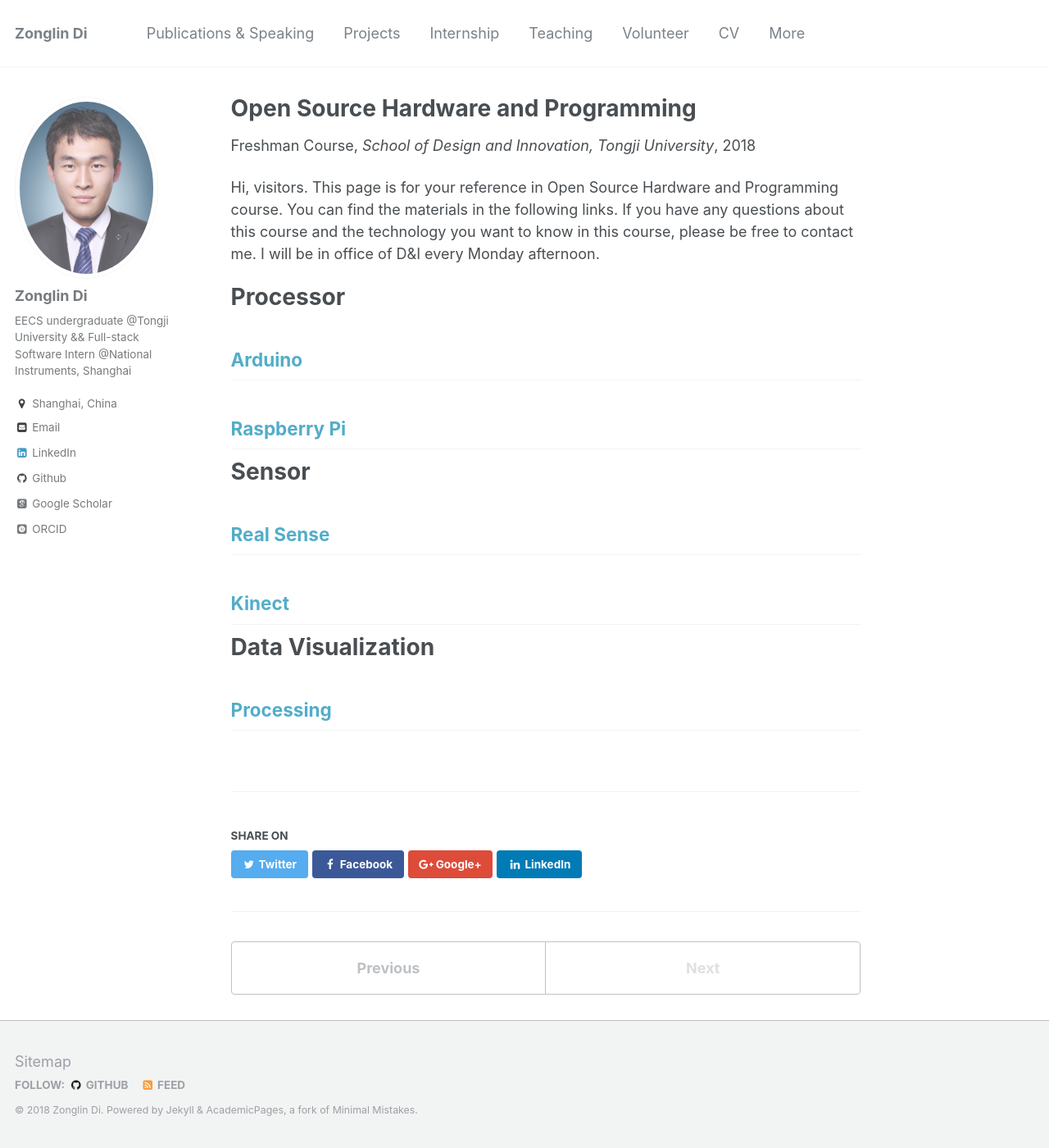
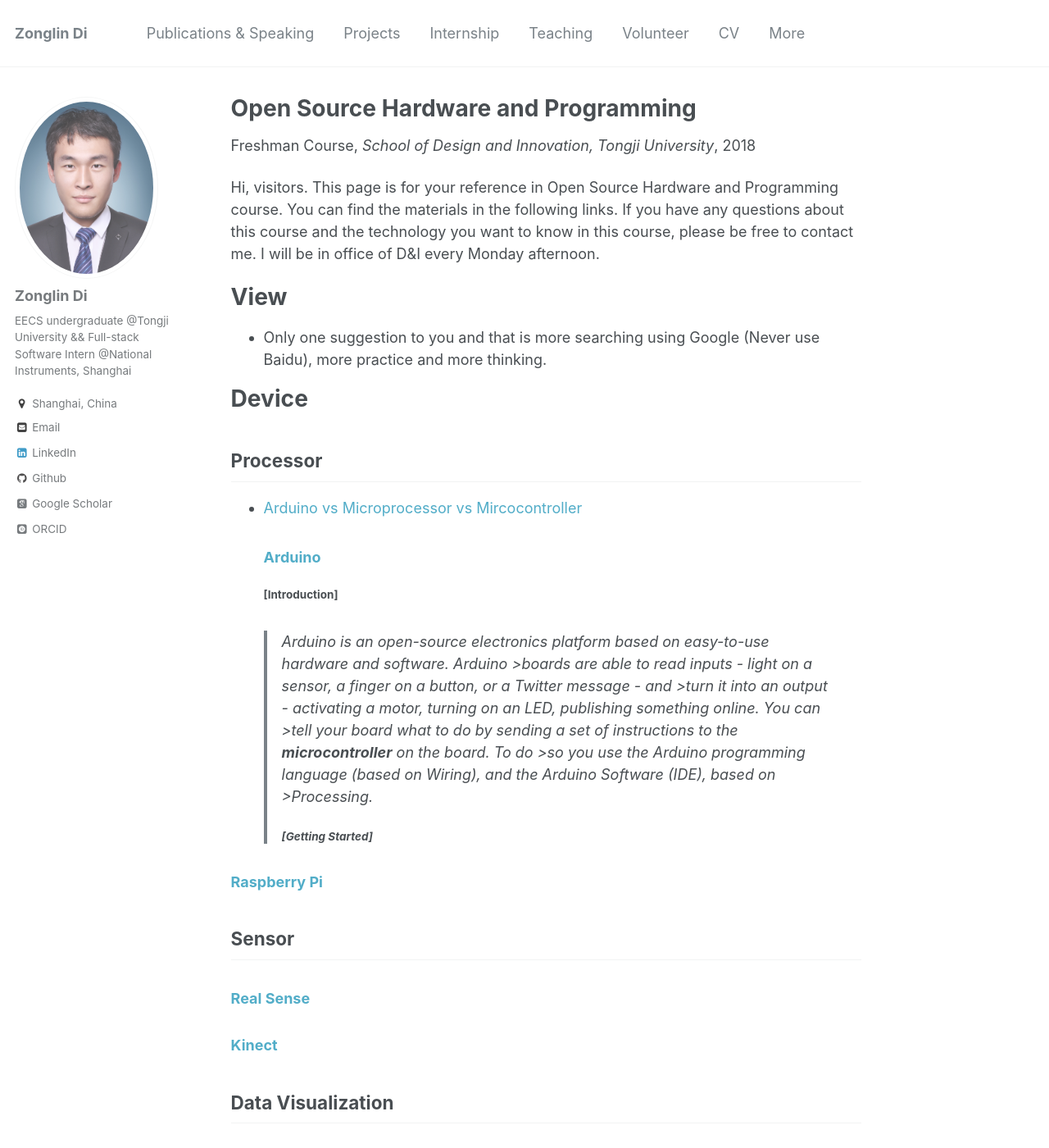
Before and after one commit to ElegantLin/elegantlin.github.io, a Jekyll site: the page built from _teaching/CDI.md, in a window 1280 px wide and 1400 px high. Shown: the whole window at 82% size. Built offline with Jekyll 4.4.1, drawn with Linux system fonts in a browser that asks for light colours; some web fonts are replaced.

Commit message:
update CDI

```diff
--- a/_teaching/CDI.md
+++ b/_teaching/CDI.md
@@ -9,20 +9,26 @@
 ---
 
 Hi, visitors. This page is for your reference in Open Source Hardware and Programming course. You can find the materials in the following links. If you have any questions about this course and the technology you want to know in this course, please be free to contact me. I will be in office of D&I every Monday afternoon.
+# View
+* Only one suggestion to you and that is more searching using Google (Never use Baidu), more practice and more thinking.
 
-# Processor
-## [Arduino](https://www.arduino.cc/)
+# Device
+## Processor
+* [Arduino vs Microprocessor vs Mircocontroller](https://electronics.stackexchange.com/questions/99434/arduino-vs-microprocessor-vs-microcontroller)
+### [Arduino](https://www.arduino.cc/)
+#### [Introduction]
+>Arduino is an open-source electronics platform based on easy-to-use hardware and software. Arduino >boards are able to read inputs - light on a sensor, a finger on a button, or a Twitter message - and >turn it into an output - activating a motor, turning on an LED, publishing something online. You can >tell your board what to do by sending a set of instructions to the **microcontroller** on the board. To do >so you use the Arduino programming language (based on Wiring), and the Arduino Software (IDE), based on >Processing.
+#### [Getting Started]
+
+### [Raspberry Pi](https://www.raspberrypi.org/)
 
 
-## [Raspberry Pi](https://www.raspberrypi.org/)
+## Sensor
+### [Real Sense](https://www.intel.com/content/www/us/en/architecture-and-technology/realsense-overview.html)
 
 
-# Sensor
-## [Real Sense](https://www.intel.com/content/www/us/en/architecture-and-technology/realsense-overview.html)
+### [Kinect](https://en.wikipedia.org/wiki/Kinect)
 
 
-## [Kinect](https://en.wikipedia.org/wiki/Kinect)
-
-
-# Data Visualization
-## [Processing](https://processing.org/)
+## Data Visualization
+### [Processing](https://processing.org/)
```
